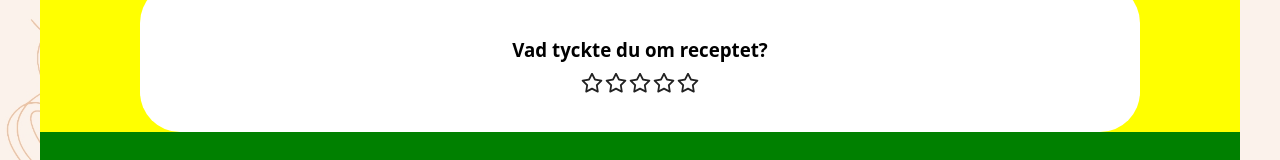
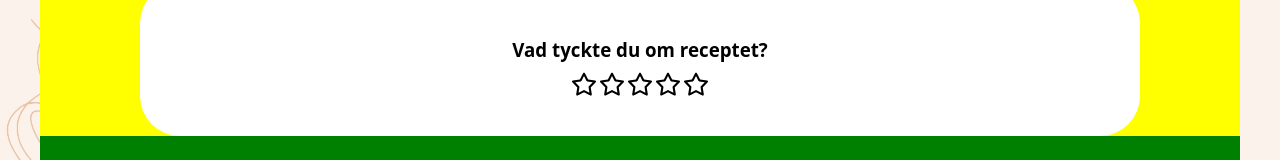
Before and after one commit to Max-KCS-Eriksson/G5-Recipes, a React (Vite) app: page /recipes/1 in a window 1280 px wide. Shown: the part 159-319 px from the top of the page. Built offline with nearby package versions, Linux system fonts and the light colour scheme.

Commit message:
Create stars yellow when hover

```diff
--- a/src/components/RecipeRating.jsx
+++ b/src/components/RecipeRating.jsx
@@ -20,7 +20,7 @@ function RecipeRating({ recipeId, readOnly = true }) {
   const [recipe, setRecipe] = useState(null);
   const [hasRated, setHasRated] = useState(false);
   const [failedOnRating, setFailedOnRating] = useState(false);
-
+  const [hovered, setHovered] = useState(0);
 
   useEffect(() => {
     if (!recipeId) {
@@ -72,7 +72,9 @@ function RecipeRating({ recipeId, readOnly = true }) {
           {icons.map((icon, index) => (
             <span
               key={index}
-              className={styles.star}
+              className={`${styles.star} ${index < hovered ? styles.hovered : ""}`}
+              onMouseEnter={() => setHovered(index + 1)}
+              onMouseLeave={() => setHovered(0)}
               onClick={() => rateRecipe(index + 1)}
             >
               {icon}
--- a/src/components/RecipeRating.module.css
+++ b/src/components/RecipeRating.module.css
@@ -11,21 +11,26 @@
 
 .title {
   color: #000000;
-  margin-bottom: 8px;  /* extra luft under rubriken */
+  margin-bottom: 8px;
 
 }
 
 .stars {
-  display: flex;           /* 👈 stjärnorna i rad igen */
-  justify-content: center; /* centrerar stjärnorna */
+  display: flex;
+  justify-content: center;
 }
 
 .star {
   cursor: pointer;
-  font-size: 1.2rem;
-  transition: transform 0.2s ease;
+  font-size: 1.4rem;
+  color: #000000;
+  transition: transform 0.2s ease, color 0.2s ease;
 }
 
 .star:hover {
   transform: scale(1.2);
 }
+
+.hovered {
+  color: gold;
+}
```
